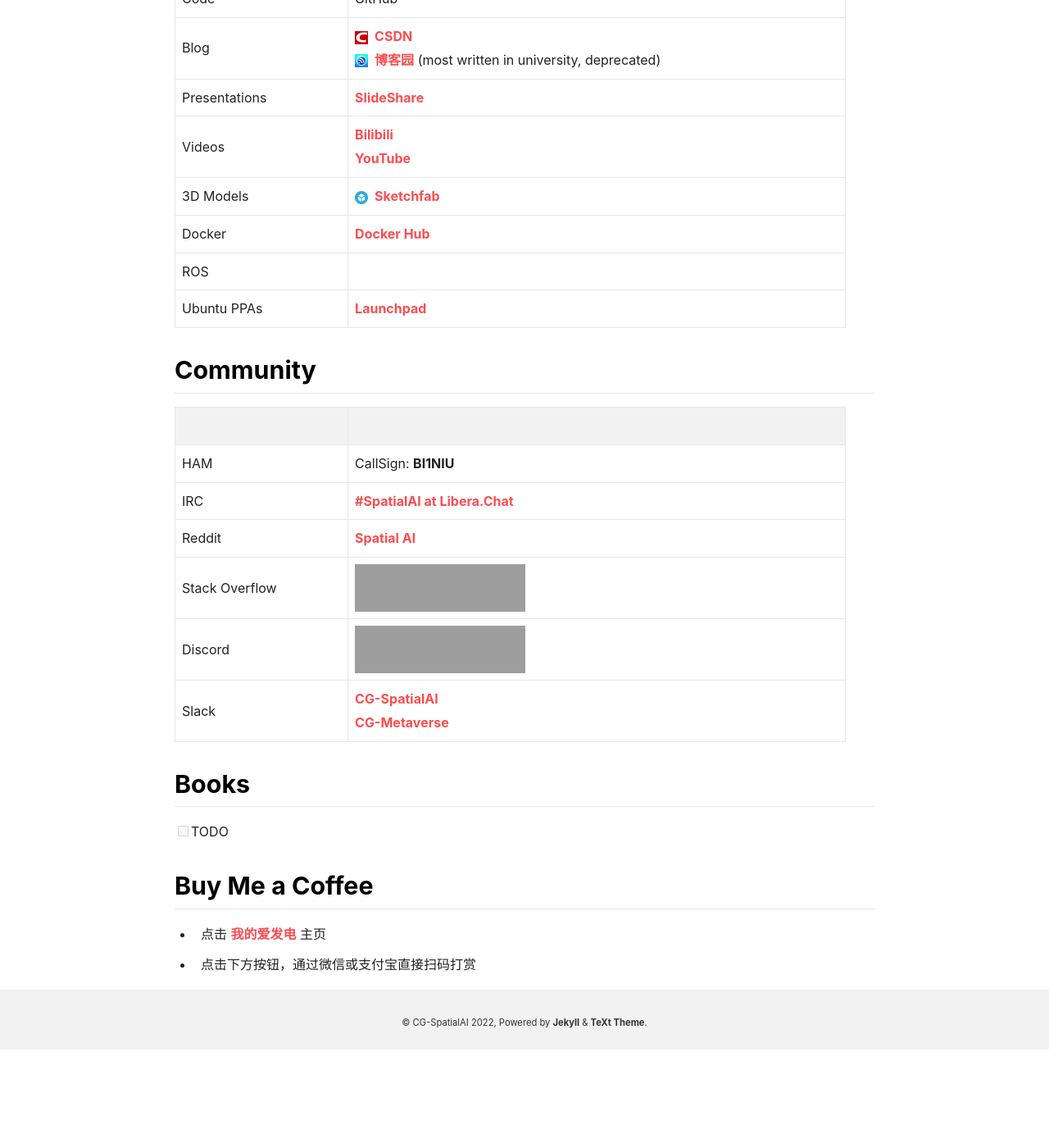
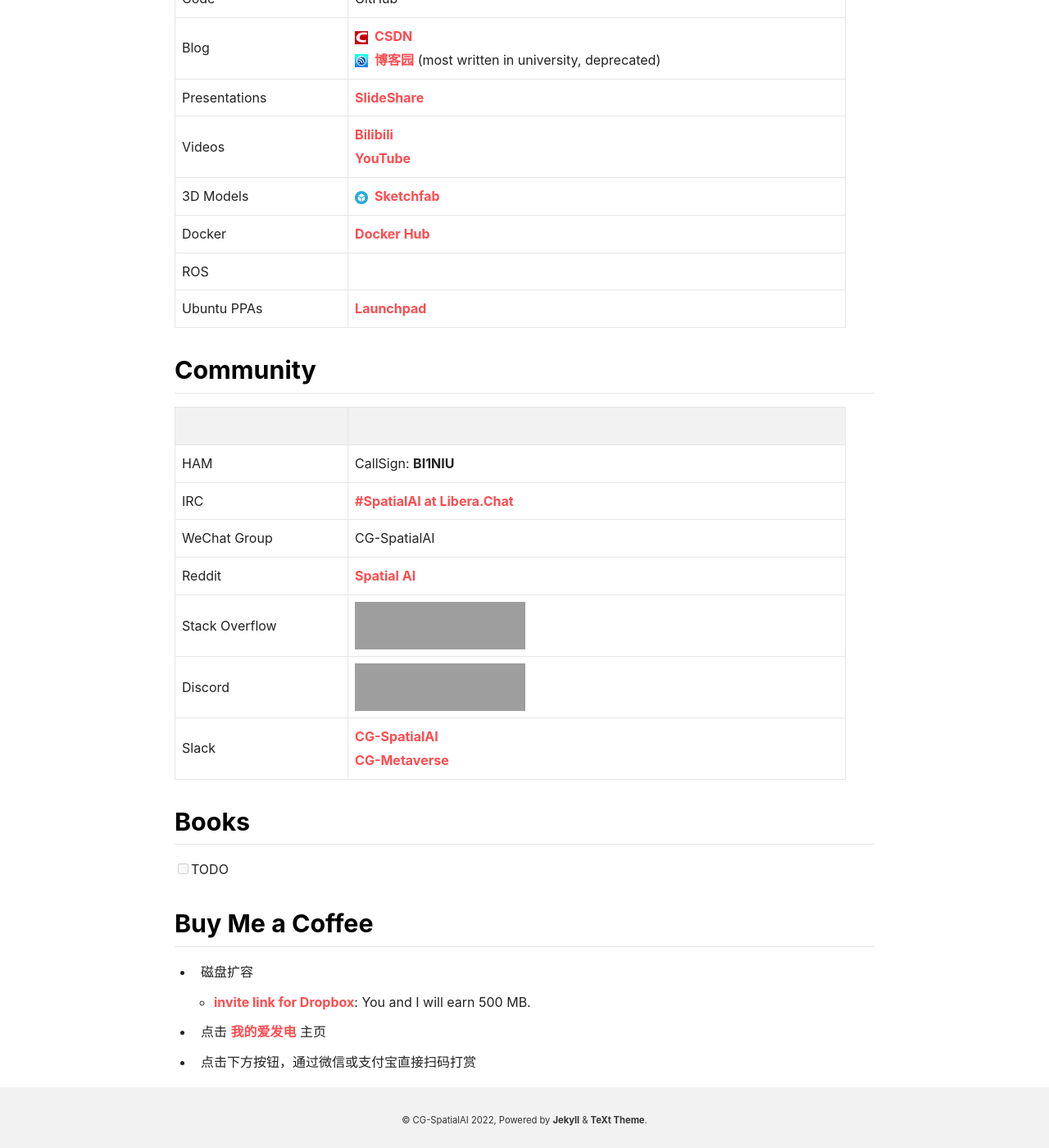
Before and after one commit to cggos/spatial-ai, a Jekyll site: the page built from bio.md, in a window 1280 px wide and 1400 px high, scrolled down 1390 px. Shown: the whole window at 82% size. Built offline with Jekyll 4.4.1, drawn with Linux system fonts in a browser that asks for light colours; nearby versions of some CDN libraries; comment, search, counter and statistics services are not loaded; before the commit the page ends 2670 px from its top, so only the background shows below that; grey boxes are pictures that could not be loaded.

Commit message:
update bio.md

```diff
--- a/bio.md
+++ b/bio.md
@@ -88,6 +88,7 @@
 |---------------|--------|
 | HAM           | CallSign: **BI1NIU** |
 | IRC           | [#SpatialAI at Libera.Chat](https://web.libera.chat/#SpatialAI)  |
+| WeChat Group  | CG-SpatialAI |
 | Reddit        | [Spatial AI](https://www.reddit.com/r/SpatialAI/) |
 | Stack Overflow | <a href="https://stackoverflow.com/users/6560660/gavin-gao" target="_blank"><img src="https://stackoverflow.com/users/flair/6560660.png" width="208" height="58" alt="profile for Gavin Gao at Stack Overflow, Q&amp;A for professional and enthusiast programmers" title="profile for Gavin Gao at Stack Overflow, Q&amp;A for professional and enthusiast programmers"></a> |
 | Discord       | <a href="https://discord.gg/b9MZwBrRsu" target="_blank"><img src="https://styles.redditmedia.com/t5_5fmgdw/styles/image_widget_4hcglv93lvp81.jpg" width="208" height="58" alt="" title=""></a> |
@@ -101,7 +102,13 @@
 
 ## Buy Me a Coffee
 
+* 磁盘扩容
+
+  - [invite link for Dropbox](https://www.dropbox.com/referrals/AACzo3ugONQq4Ywa8X7lvdz-hPrT5l8fnlY?src=global9): You and I will earn 500 MB.
+
+
 * 点击 [我的爱发电](https://afdian.net/@CGABC) 主页
+
 
 * 点击下方按钮，通过微信或支付宝直接扫码打赏
 
```
